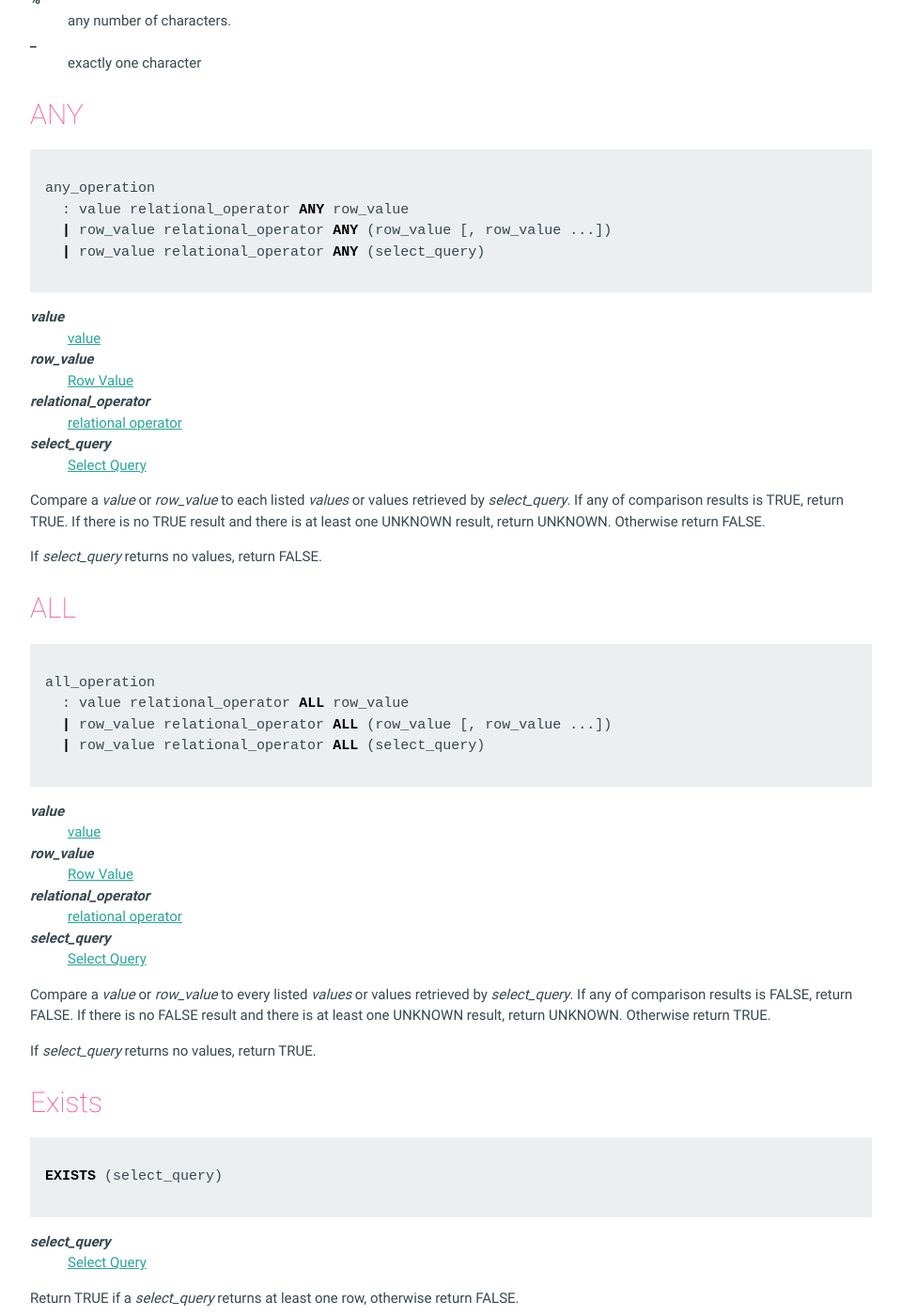
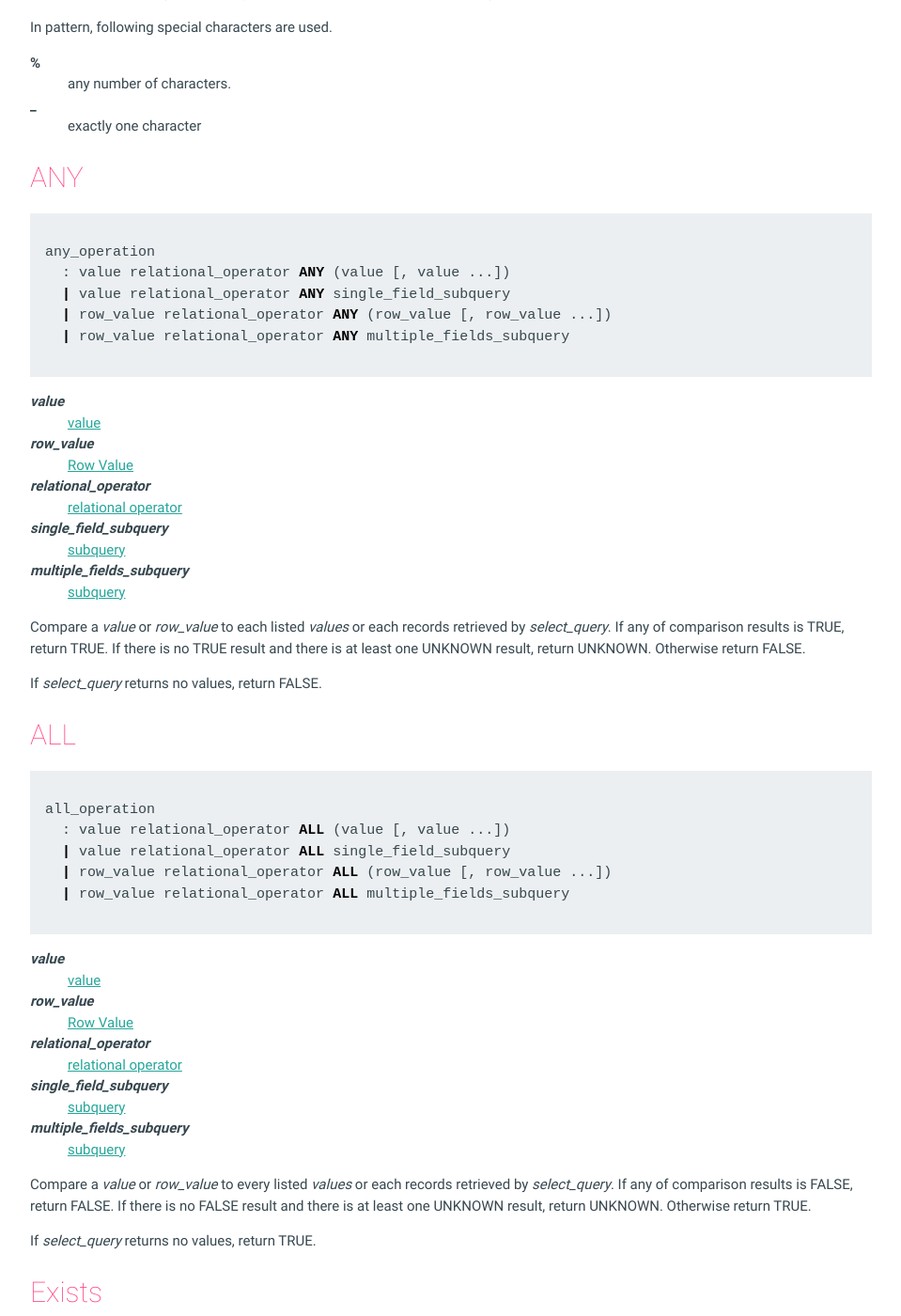
Before and after one commit to mithrandie/csvq, a Jekyll site: the page built from docs/_posts/2006-01-02-comparison-operators.md, in a window 1280 px wide and 1400 px high, scrolled down 3273 px. Shown: the whole window at 94% size, without its empty margins (160-1119 px from the left). Built offline with Jekyll 4.4.1, drawn with Linux system fonts in a browser that asks for light colours; some of the changed text lies outside the part shown.

Commit message:
Update docs.

````diff
--- a/docs/_posts/2006-01-02-comparison-operators.md
+++ b/docs/_posts/2006-01-02-comparison-operators.md
@@ -108,9 +108,10 @@ NOT (low <= value AND value <= high)
 
 ```sql
 in_operation
-  : value [NOT] IN row_value
+  : value [NOT] IN (value [, value ...])
+  | value [NOT] IN single_field_subquery
   | row_value [NOT] IN (row_value [, row_value ...])
-  | row_value [NOT] IN (select_query)
+  | row_value [NOT] IN multiple_fields_subquery
 ```
 
 _value_
@@ -119,8 +120,11 @@ _value_
 _row_value_
 : [Row Value]({{ '/reference/row-value.html' | relative_url }})
 
-_select_query_
-: [Select Query]({{ '/reference/select-query.html' | relative_url }})
+_single_field_subquery_
+: [subquery]({{ '/reference/value.html#subquery' | relative_url }})
+
+_multiple_fields_subquery_
+: [subquery]({{ '/reference/value.html#subquery' | relative_url }})
 
 Check if a _value_ or _row_value_ is in within a set of _values_ or a result set of _select_query_.
 
@@ -155,9 +159,10 @@ _
 
 ```sql
 any_operation
-  : value relational_operator ANY row_value
+  : value relational_operator ANY (value [, value ...])
+  | value relational_operator ANY single_field_subquery
   | row_value relational_operator ANY (row_value [, row_value ...])
-  | row_value relational_operator ANY (select_query)
+  | row_value relational_operator ANY multiple_fields_subquery
 ```
 
 _value_
@@ -169,10 +174,13 @@ _row_value_
 _relational_operator_
 : [relational operator](#relational_operators)
 
-_select_query_
-: [Select Query]({{ '/reference/select-query.html' | relative_url }})
+_single_field_subquery_
+: [subquery]({{ '/reference/value.html#subquery' | relative_url }})
 
-Compare a _value_ or _row_value_ to each listed _values_ or values retrieved by _select_query_.
+_multiple_fields_subquery_
+: [subquery]({{ '/reference/value.html#subquery' | relative_url }})
+
+Compare a _value_ or _row_value_ to each listed _values_ or each records retrieved by _select_query_.
 If any of comparison results is TRUE, return TRUE.
 If there is no TRUE result and there is at least one UNKNOWN result, return UNKNOWN.
 Otherwise return FALSE.
@@ -184,9 +192,10 @@ If _select_query_ returns no values, return FALSE.
 
 ```sql
 all_operation
-  : value relational_operator ALL row_value
+  : value relational_operator ALL (value [, value ...])
+  | value relational_operator ALL single_field_subquery
   | row_value relational_operator ALL (row_value [, row_value ...])
-  | row_value relational_operator ALL (select_query)
+  | row_value relational_operator ALL multiple_fields_subquery
 ```
 
 _value_
@@ -198,10 +207,13 @@ _row_value_
 _relational_operator_
 : [relational operator](#relational_operators)
 
-_select_query_
-: [Select Query]({{ '/reference/select-query.html' | relative_url }})
+_single_field_subquery_
+: [subquery]({{ '/reference/value.html#subquery' | relative_url }})
 
-Compare a _value_ or _row_value_ to every listed _values_ or values retrieved by _select_query_.
+_multiple_fields_subquery_
+: [subquery]({{ '/reference/value.html#subquery' | relative_url }})
+
+Compare a _value_ or _row_value_ to every listed _values_ or each records retrieved by _select_query_.
 If any of comparison results is FALSE, return FALSE.
 If there is no FALSE result and there is at least one UNKNOWN result, return UNKNOWN.
 Otherwise return TRUE.
@@ -218,4 +230,4 @@ EXISTS (select_query)
 _select_query_
 : [Select Query]({{ '/reference/select-query.html' | relative_url }})
 
-Return TRUE if a _select_query_ returns at least one row, otherwise return FALSE.
+Return TRUE if a _select_query_ returns at least one record, otherwise return FALSE.
````
Also changed, not shown: docs/_posts/2006-01-02-command.md (+34 -23 lines), docs/_posts/2006-01-02-row-value.md (+1 -1 lines), docs/_posts/2006-01-02-statement.md (+9 -9 lines), docs/_posts/2006-01-02-value.md (+10 -10 lines), README.md, 1 other file.
